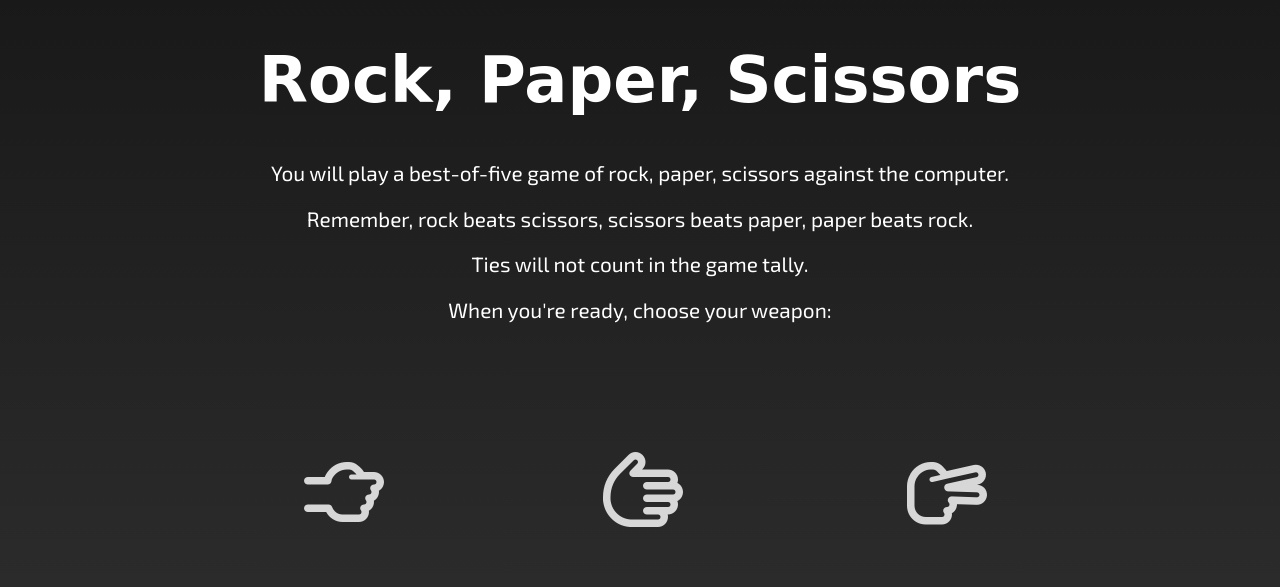
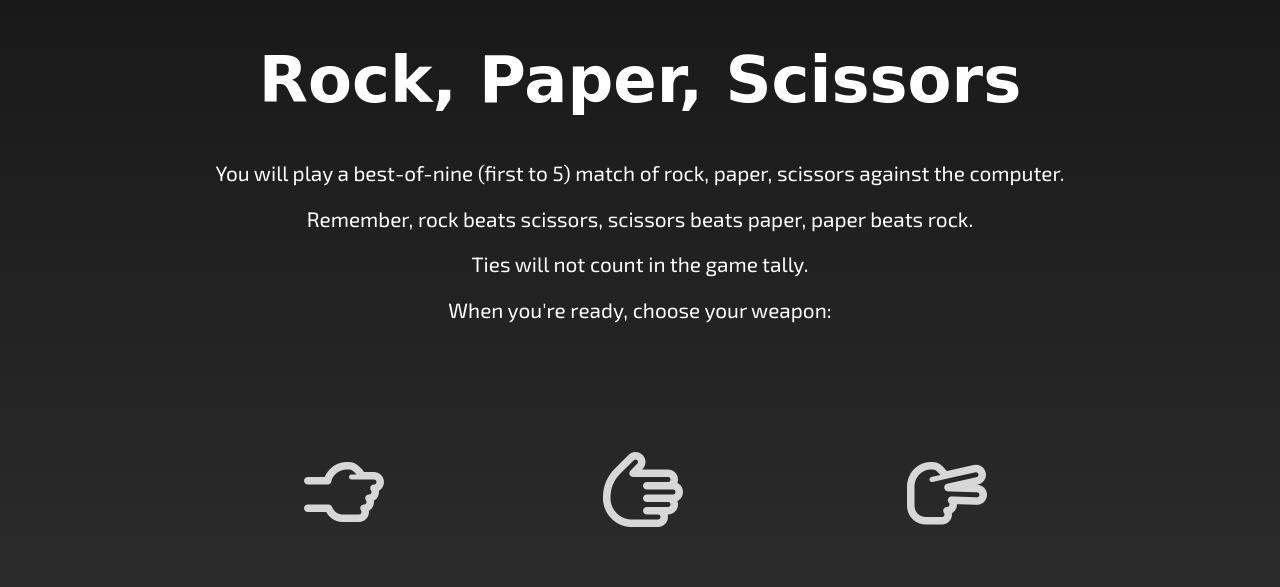
Before and after one commit to fortypercenttitanium/rockpaperscissors, a plain HTML site: page index.html in a window 1280 px wide. Drawn offline with Linux system fonts and the light colour scheme; a web font is replaced by a local one.

Commit message:
fixed intro message

```diff
--- a/index.html
+++ b/index.html
@@ -20,7 +20,7 @@
         <button id="close" class="btn">No thanks.</button>
     </div>
     <div id="rules">
-        <p>You will play a best-of-five game of rock, paper, scissors against the computer.</p>
+        <p>You will play a best-of-nine (first to 5) match of rock, paper, scissors against the computer.</p>
         <p>Remember, rock beats scissors, scissors beats paper, paper beats rock.</p>
         <p>Ties will not count in the game tally.</p>
         <p>When you're ready, choose your weapon:</p>
```
